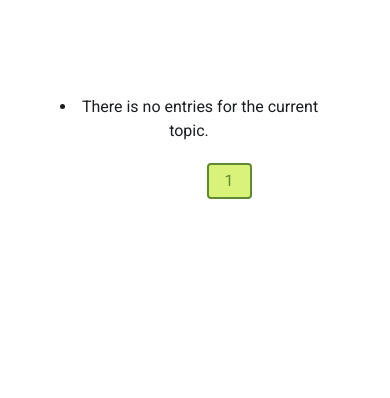
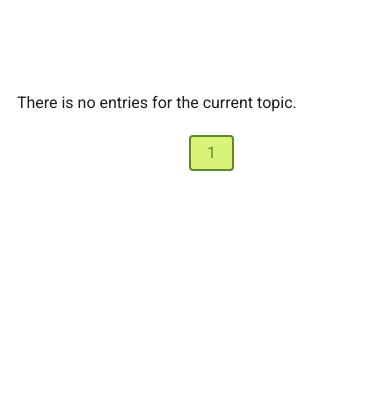
Before and after one commit to AlexiLJ/leginabroad, a Django app: page / in a window 390 px wide. Shown: the part 60-458 px from the top of the page. Run offline with Django 5.2, Linux system fonts and the light colour scheme; data that the repository does not hold is empty; parts of the project's set-up code (start-up, migrations or seed data) failed here and were passed over; some libraries are stand-ins or nearby versions.

Commit message:
article content

```diff
--- a/en_legin_abroad/static/css/article_style.css
+++ b/en_legin_abroad/static/css/article_style.css
@@ -91,44 +91,12 @@ a:hover {
   border-top: 1px solid #ddd;
   margin: 2rem 0; /* Add spacing above and below */
 }
+
+#articles-content {
+ flex: 0 0 100% !important;
+  max-width: 100% !important;
+    margin-left: 0 !important;
+  padding: 1rem; /* Optional, for spacing */
 }
- /*
-@media screen and (min-width: 100px) and (max-width: 500px) {
 
-    img.m-auto {
-        width: 85vw;
-        position: relative;
-        align-self: center;
-       right: 8%;
-    }
-    part {
-
-
-        width: 350px;
-
-
-    }
-
-    p {width: 100vw;}
-
-    img {
-        width: 85vw;
-    }
-    address {
-        margin-bottom: 1rem;
-        font-style: normal;
-        line-height: inherit;
-        width: min-content;
-    }
-
-    h1 {
-        font-size: 70%;
-        text-align:center;
-        float: initial;
-        left: -35vw;
-        position: relative;
-        display: flow-root;
-        margin-left: 10vw;
-    }
 }
-*/
--- a/en_legin_abroad/templates/en_legin_abroad/en_article.html
+++ b/en_legin_abroad/templates/en_legin_abroad/en_article.html
@@ -8,7 +8,7 @@
   <title>{{ article.topic }}</title>
 </head>>
 {% block content %}
-  <nav aria-label="breadcrumb">
+  <nav aria-label="breadcrumb" id="breadcrumb">
     <ol class="breadcrumb bg-white ml">
       <li class="breadcrumb-item"><a class="navbar-brand mr-auto" style='color: #6A9C20;' href="{% url 'en_legin_abroad:en_index' %}">Home</a></li>
       <li class="breadcrumb-item"><a class="navbar-brand mr-auto" style='color: #6A9C20;' href="{% url 'en_legin_abroad:en_sections' %}">Topics</a></li>
--- a/en_legin_abroad/templates/en_legin_abroad/en_base.html
+++ b/en_legin_abroad/templates/en_legin_abroad/en_base.html
@@ -41,7 +41,7 @@
           <div class='col-4'>
             {% include 'en_legin_abroad/en_side_bar.html' %}
           </div>
-          <div class='col-8 ml-auto centered '>
+          <div class='col-8 ml-auto centered' id="articles-content">
             {% block content %}
             {% endblock content %}
           </div>
```
